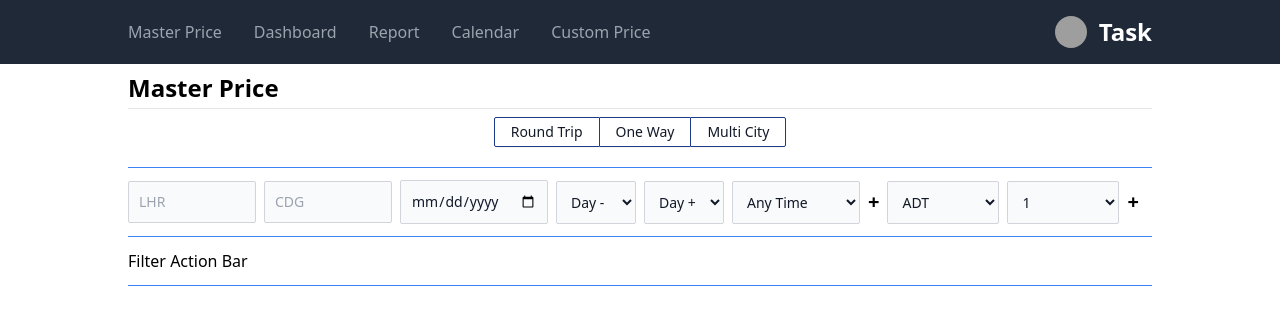
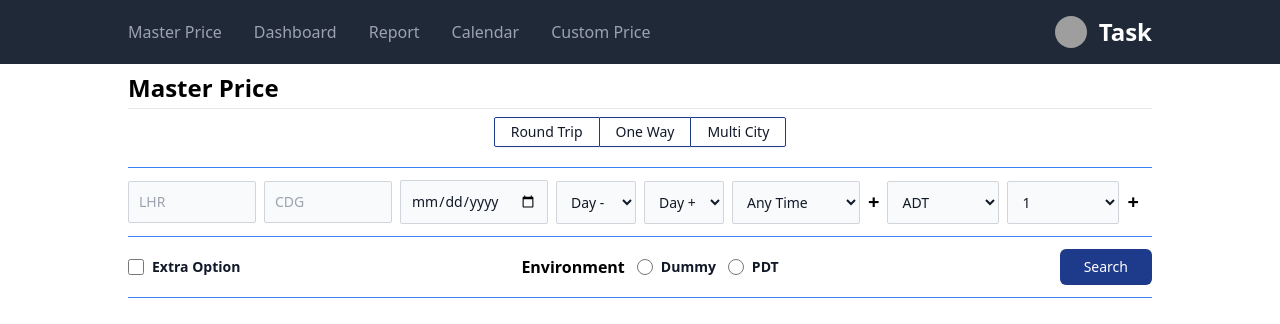
Before and after one commit to md-rasel-mahmud/travel-agency-task, a React (Vite) app: page / in a window 1280 px wide. Shown: the top 324 px of the page. Built offline with nearby package versions, Linux system fonts and the light colour scheme; grey boxes are pictures that could not be loaded.

Commit message:
MasterPrice: implement form handle functionality

```diff
--- a/src/components/master-price/FilterActionBar.jsx
+++ b/src/components/master-price/FilterActionBar.jsx
@@ -1,7 +1,57 @@
 const FilterActionBar = () => {
   return (
-    <div className="flex gap-2 items-center flex-wrap py-3  border-b border-blue-500">
-      Filter Action Bar
+    <div className="flex gap-2 items-center justify-between flex-wrap py-3  border-b border-blue-500">
+      <div className="flex items-center">
+        <input
+          id="extra-option"
+          type="checkbox"
+          name="extraOption"
+          defaultValue=""
+          className="w-4 h-4 text-blue-600 bg-gray-100 border-gray-300 rounded outline-blue-500 "
+        />
+        <label
+          htmlFor="extra-option"
+          className="ms-2 text-sm text-gray-900 font-bold"
+        >
+          Extra Option
+        </label>
+      </div>
+
+      <div className="flex gap-3 font-bold">
+        <h4 className="text-md ">Environment</h4>
+        <div className="flex items-center">
+          <input
+            id="dummy"
+            type="radio"
+            defaultValue="DUMMY"
+            name="environment"
+            className="w-4 h-4 text-blue-600 bg-gray-100 border-gray-300 focus:ring-blue-500 "
+          />
+          <label htmlFor="dummy" className="ms-2 text-sm text-gray-900 ">
+            Dummy
+          </label>
+        </div>
+
+        <div className="flex items-center">
+          <input
+            id="pdt"
+            type="radio"
+            defaultValue="PDT"
+            name="environment"
+            className="w-4 h-4 text-blue-600 bg-gray-100 border-gray-300 focus:ring-blue-500 "
+          />
+          <label htmlFor="pdt" className="ms-2 text-sm text-gray-900 ">
+            PDT
+          </label>
+        </div>
+      </div>
+
+      <button
+        type="submit"
+        className="text-white bg-blue-900 hover:bg-blue-800 focus:ring-4 focus:ring-blue-300 font-medium rounded-md text-sm px-6 py-2 "
+      >
+        Search
+      </button>
     </div>
   );
 };
--- a/src/components/master-price/FilterInputBar.jsx
+++ b/src/components/master-price/FilterInputBar.jsx
@@ -3,52 +3,67 @@ const FilterInputBar = () => {
     <div className="flex gap-2 items-center flex-wrap py-3 mt-5 border-t border-b border-blue-500">
       <input
         type="text"
-        id="lhr"
         className="bg-gray-50 border border-gray-300 text-gray-900 text-sm rounded-sm focus:ring-blue-500 focus:border-blue-500 block p-2.5 outline-blue-500 w-32"
         placeholder="LHR"
+        name="lhr"
       />
       <input
         type="text"
-        id="cdg"
         className="bg-gray-50 border border-gray-300 text-gray-900 text-sm rounded-sm focus:ring-blue-500 focus:border-blue-500 block p-2.5 outline-blue-500 w-32"
         placeholder="CDG"
+        name="cdg"
       />
       <input
         type="date"
-        id="departure"
         className="bg-gray-50 border border-gray-300 text-gray-900 text-sm rounded-sm focus:ring-blue-500 focus:border-blue-500 block p-2.5 outline-blue-500"
+        name="departure"
       />
 
-      <select className="bg-gray-50 border border-gray-300 w-20 text-gray-900 text-sm rounded-sm focus:ring-blue-500 focus:border-blue-500  p-2.5 outline-blue-500">
-        <option selected="">Day - </option>
-        <option value="">1</option>
-        <option value="">2</option>
+      <select
+        name="dayMinus"
+        className="bg-gray-50 border border-gray-300 w-20 text-gray-900 text-sm rounded-sm focus:ring-blue-500 focus:border-blue-500 p-2.5 outline-blue-500"
+      >
+        <option value="">Day - </option>
+        <option value="1">1</option>
+        <option value="2">2</option>
       </select>
 
-      <select className="bg-gray-50 border border-gray-300 w-20 text-gray-900 text-sm rounded-sm focus:ring-blue-500 focus:border-blue-500  p-2.5 outline-blue-500">
-        <option selected="">Day + </option>
-        <option value="">1</option>
-        <option value="">2</option>
+      <select
+        name="dayPlus"
+        className="bg-gray-50 border border-gray-300 w-20 text-gray-900 text-sm rounded-sm focus:ring-blue-500 focus:border-blue-500  p-2.5 outline-blue-500"
+      >
+        <option value="">Day + </option>
+        <option value="1">1</option>
+        <option value="2">2</option>
       </select>
 
-      <select className="bg-gray-50 border border-gray-300 text-gray-900 text-sm rounded-sm focus:ring-blue-500 focus:border-blue-500 w-32 p-2.5 outline-blue-500">
-        <option selected="">Any Time</option>
-        <option value="">1</option>
-        <option value="">2</option>
+      <select
+        name="time"
+        className="bg-gray-50 border border-gray-300 text-gray-900 text-sm rounded-sm focus:ring-blue-500 focus:border-blue-500 w-32 p-2.5 outline-blue-500"
+      >
+        <option value="">Any Time</option>
+        <option value="1.00">1.00</option>
+        <option value="2.00">2.00</option>
       </select>
 
       <button className="font-bold text-xl">+</button>
 
-      <select className="bg-gray-50 border border-gray-300 text-gray-900 text-sm rounded-sm focus:ring-blue-500 focus:border-blue-500 w-28  p-2.5 outline-blue-500">
-        <option selected="">ADT</option>
-        <option value="">1</option>
-        <option value="">2</option>
+      <select
+        name="adt"
+        className="bg-gray-50 border border-gray-300 text-gray-900 text-sm rounded-sm focus:ring-blue-500 focus:border-blue-500 w-28  p-2.5 outline-blue-500"
+      >
+        <option value="">ADT</option>
+        <option value="1">1</option>
+        <option value="2">2</option>
       </select>
 
-      <select className="bg-gray-50 border border-gray-300 text-gray-900 text-sm rounded-sm focus:ring-blue-500 focus:border-blue-500 p-2.5 w-28 outline-blue-500">
-        <option selected="">1</option>
-        <option value="">2</option>
-        <option value="">3</option>
+      <select
+        name="passengerCount"
+        className="bg-gray-50 border border-gray-300 text-gray-900 text-sm rounded-sm focus:ring-blue-500 focus:border-blue-500 p-2.5 w-28 outline-blue-500"
+      >
+        <option value="1">1</option>
+        <option value="2">2</option>
+        <option value="3">3</option>
       </select>
 
       <button className="font-bold text-xl">+</button>
--- a/src/pages/MasterPrice.jsx
+++ b/src/pages/MasterPrice.jsx
@@ -4,15 +4,37 @@ import FilterInputBar from "../components/master-price/FilterInputBar";
 import TopButtonGroup from "../components/master-price/TopButtonGroup";
 
 const MasterPrice = () => {
+  const handleSubmit = (e) => {
+    e.preventDefault();
+
+    // GET FORM TARGET
+    const { target } = e;
+
+    // GET FORM DATA
+    const data = {
+      extraOption: target.extraOption.checked,
+      environment: target.environment.value,
+      departure: target.departure.value,
+      dayMinus: target.dayMinus.value,
+      dayPlus: target.dayPlus.value,
+      time: target.time.value,
+      adt: target.adt.value,
+      passengerCount: target.passengerCount.value,
+    };
+
+    console.log(data);
+  };
+
   return (
     <div>
       <ComponentHeading heading="Master Price" />
 
       <TopButtonGroup />
 
-      <FilterInputBar />
-
-      <FilterActionBar />
+      <form onSubmit={handleSubmit}>
+        <FilterInputBar />
+        <FilterActionBar />
+      </form>
     </div>
   );
 };
```
